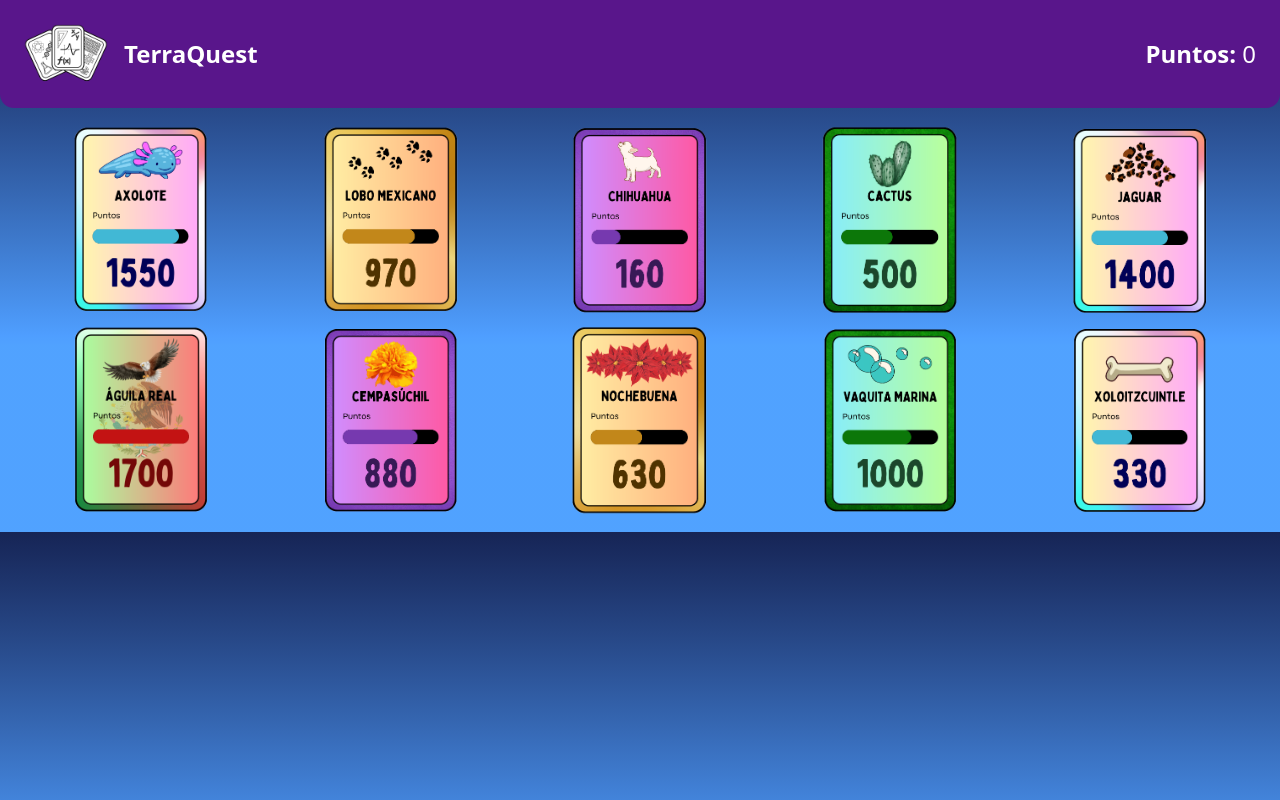
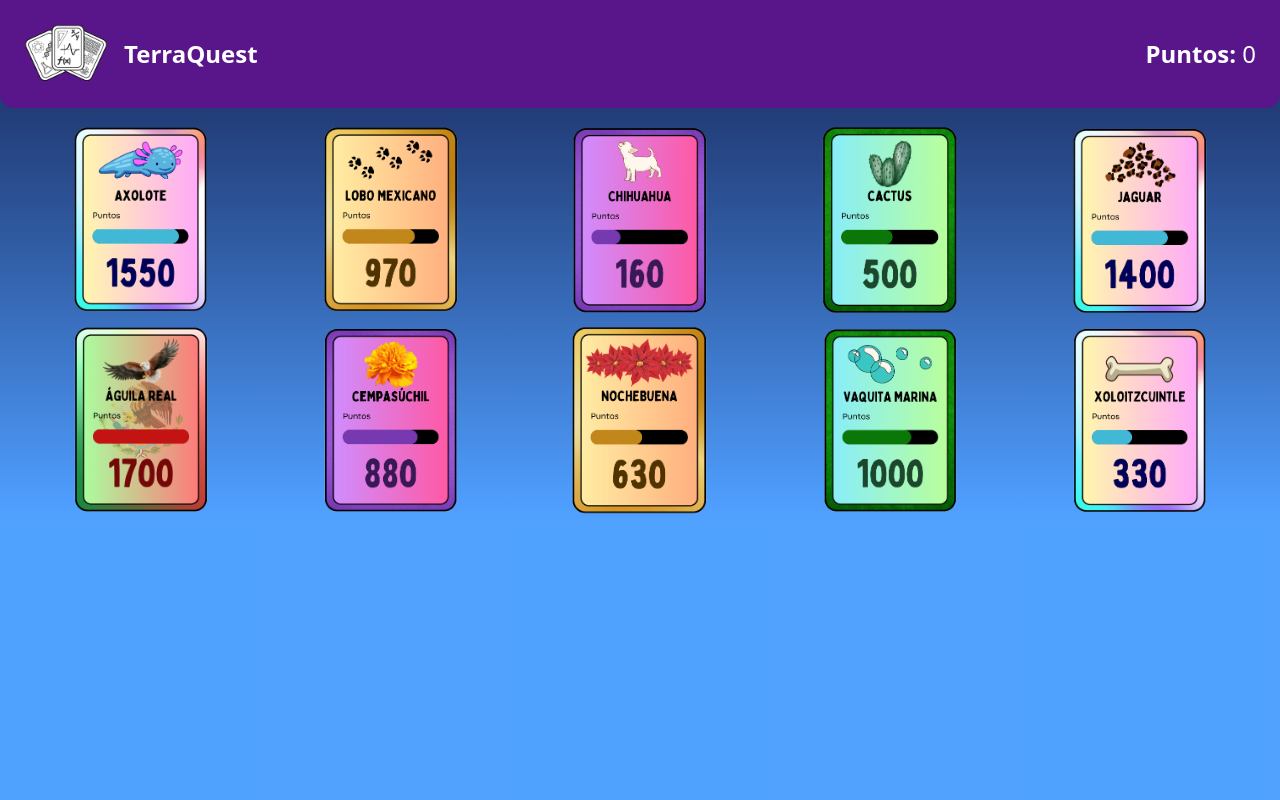
Before and after one commit to JoseCSG/terraQuest, a Next.js app: page / in a window 1280 px wide. Built offline with nearby package versions, Linux system fonts and the light colour scheme.

Commit message:
overflow fix

```diff
--- a/src/app/components/Navbar.tsx
+++ b/src/app/components/Navbar.tsx
@@ -2,7 +2,7 @@ import Image from "next/image";
 
 export default function Navbar({ score }: { score: number }) {
   return (
-    <nav className="items-center justify-between bg-purple-900 px-4 py-1 rounded-bl-xl rounded-br-xl flex flex-row w-full">
+    <nav className="items-center z-50 top-0 sticky justify-between bg-purple-900 px-4 py-1 rounded-bl-xl rounded-br-xl flex flex-row w-full">
       <div className="flex flex-row items-center gap-2">
         <Image
           src={"/Logo.png"}
--- a/src/app/layout.tsx
+++ b/src/app/layout.tsx
@@ -18,7 +18,7 @@ export default function RootLayout({
         <link rel="icon" href="/Logo.png" type="image/png" sizes="48x48" />
       </Head>
       <body
-        className={`antialiased bg-gradient-to-b from-blue-950 to-65% to-blue-400`}
+        className={`antialiased bg-gradient-to-b sm:h-dvh from-blue-950 to-65% to-blue-400`}
       >
         {children}
       </body>
--- a/src/app/page.tsx
+++ b/src/app/page.tsx
@@ -15,9 +15,9 @@ export default function Home() {
     });
   }, []);
   return (
-    <main className="flex flex-col items-center  ">
+    <>
       <Navbar score={score} />
       <CardsGrid setScore={setScore} />
-    </main>
+    </>
   );
 }
```
